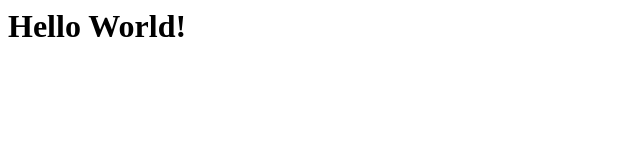
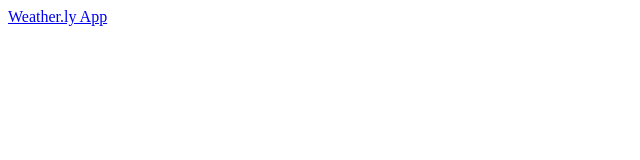
Before and after one commit to adlewisgh/adlewisgh, a plain HTML site: page index.html in a window 1280 px wide. Shown: the whole page, without its empty margins (0-640 px from the left). Drawn offline with Linux system fonts and the light colour scheme.

Commit message:
testing index

```diff
--- a/index.html
+++ b/index.html
@@ -1,3 +1,12 @@
-<html><head><body>
-    <h1>Hello World!</h1>
-</body></head></html>
+<html>
+
+<head>
+    <title>My projects</title>
+</head>
+
+<body>
+    <a href="weatherly.html">Weather.ly App</a>
+    <a href="tipCalculator.htm"></a>
+</body>
+
+</html>
```
